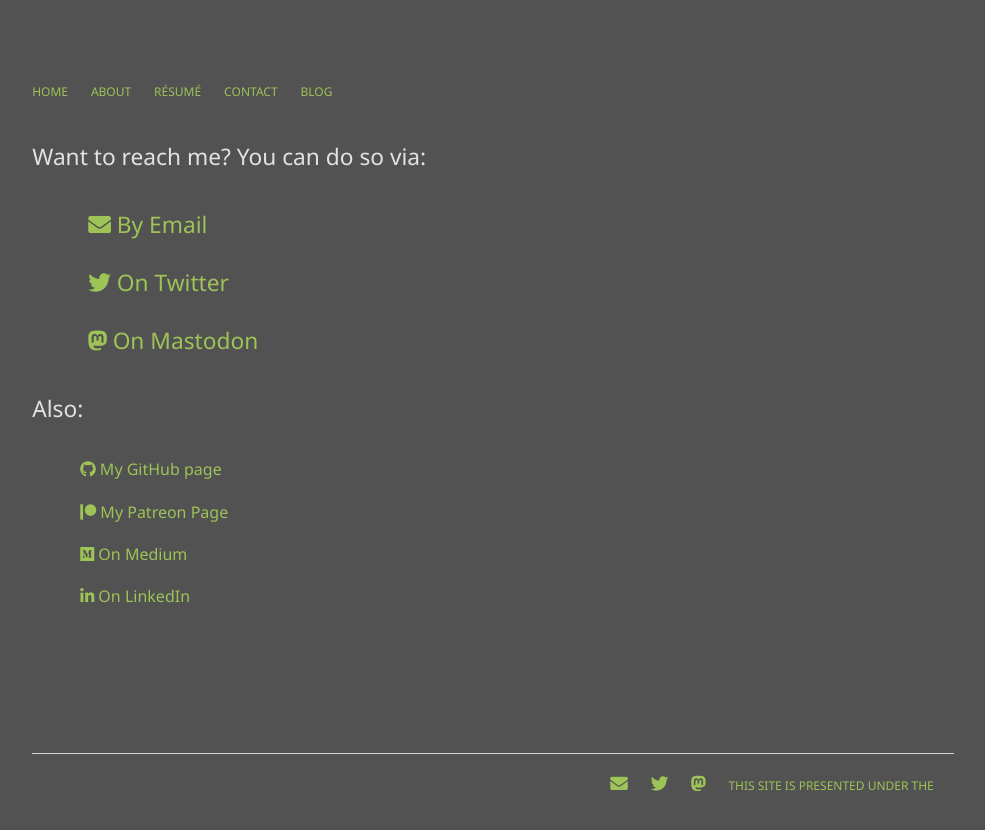
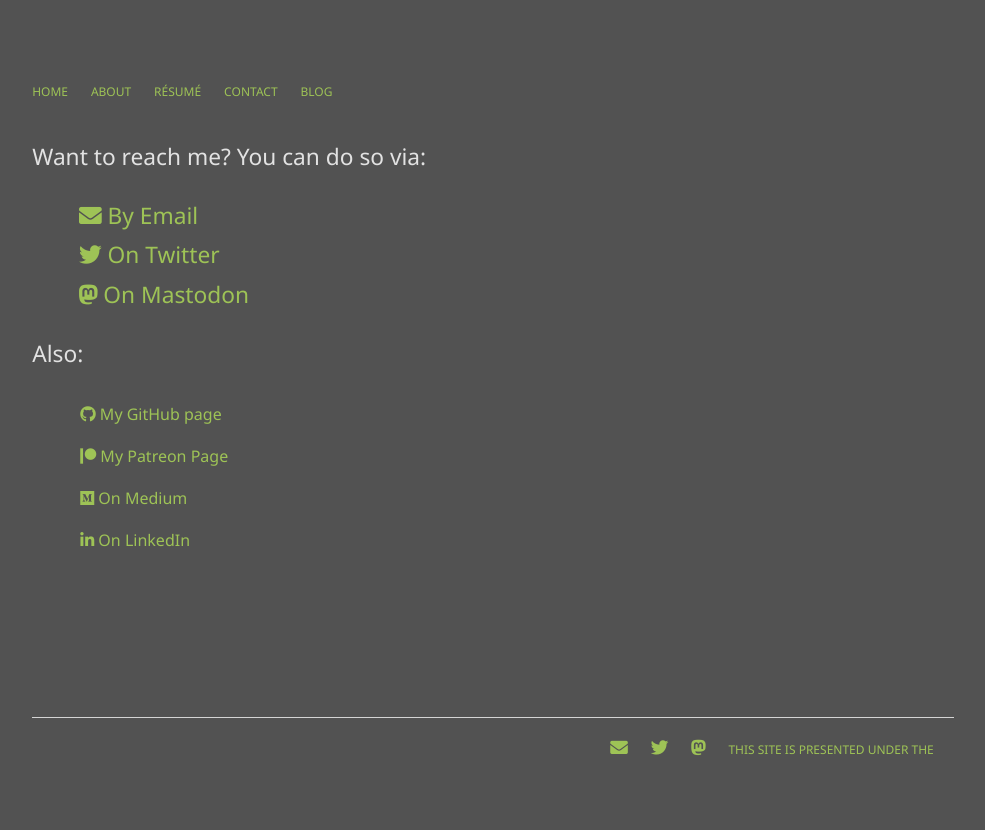
Before and after one commit to mstfacmly/mstfacmly.github.io, a Jekyll site: the page built from contact.md, in a window 1280 px wide. Shown: the top 830 px of the page, without its empty margins (147-1132 px from the left). Built offline with Jekyll 4.4.1, drawn with Linux system fonts in a browser that asks for light colours; nearby versions of some CDN libraries; some web fonts are replaced.

Commit message:
css tweaks

```diff
--- a/css/main.css
+++ b/css/main.css
@@ -7,7 +7,6 @@
 }
 .container {
 	min-height: 64vh;
-	padding-bottom: 4vh;
 }
 .nav {
 	overflow: hidden;
@@ -31,7 +30,7 @@
 	text-align: initial;
 	list-style: none;
 	font-size: 1.42rem;
-	padding: 1rem;
+	padding: 0.42rem;
 }
 .contact-small ul li {
 	font-family:'FiraGO Light', 'Noto Sans', 'Sans-Serif';
```
